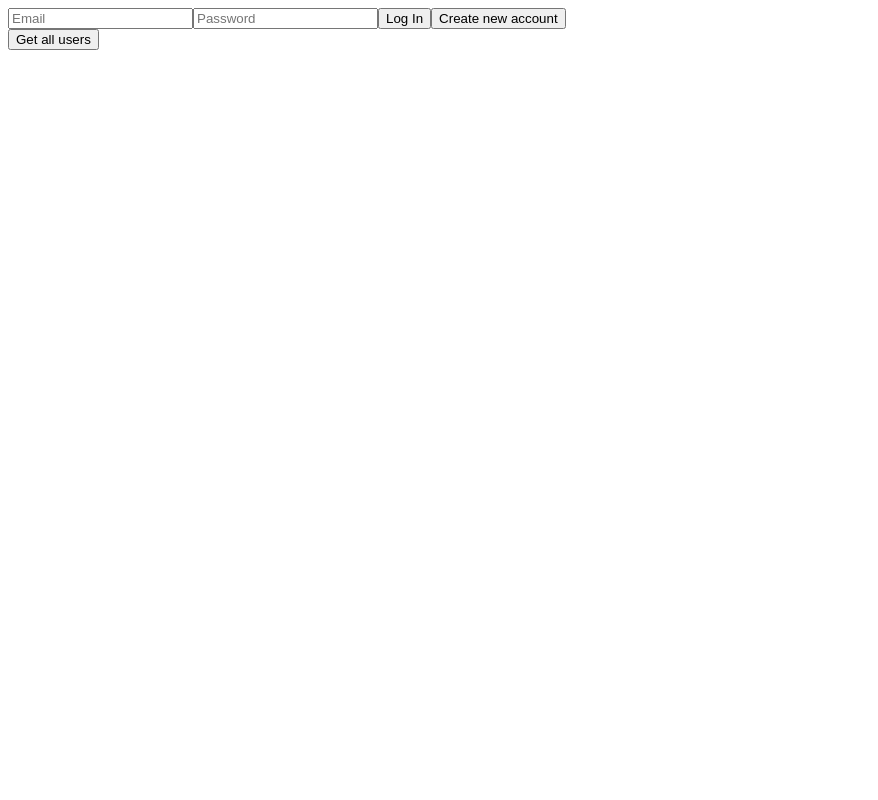
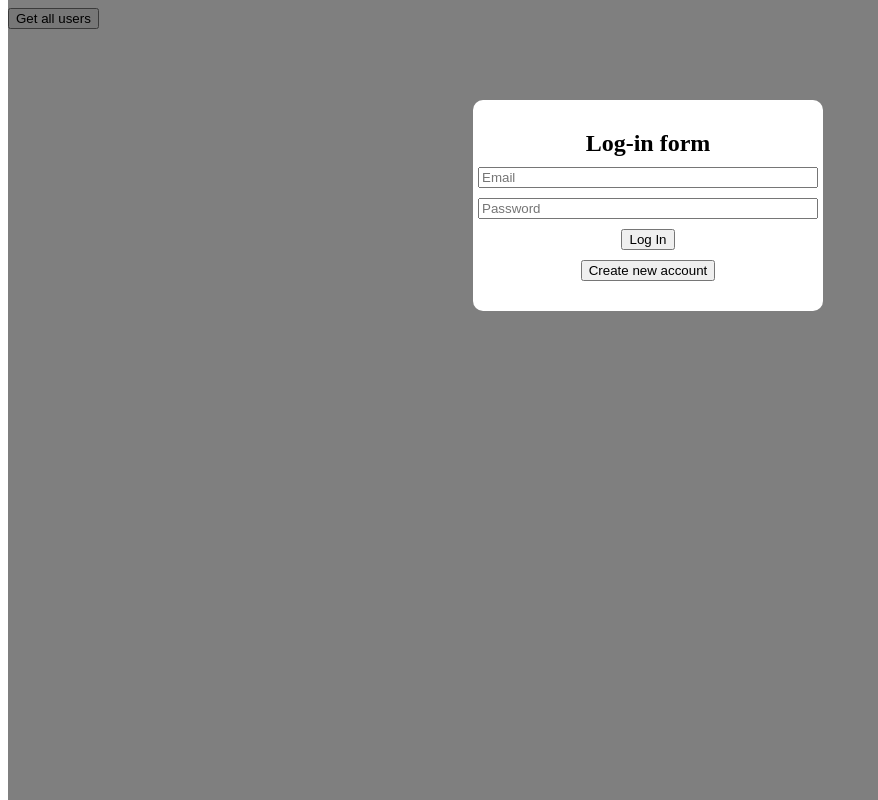
Before and after one commit to RA404/auth-mern, a React (Create React App) app in the folder client/: page / in a window 1280 px wide. Shown: the whole page, without its empty margins (0-878 px from the left). Built offline with nearby package versions, Linux system fonts and the light colour scheme.

Commit message:
a bit change register form style

```diff
--- a/client/package.json
+++ b/client/package.json
@@ -17,6 +17,8 @@
     "react": "^18.2.0",
     "react-dom": "^18.2.0",
     "react-scripts": "5.0.1",
+    "styled-component": "^2.8.0",
+    "styled-components": "^5.3.8",
     "typescript": "^4.4.2",
     "web-vitals": "^2.1.0"
   },
@@ -43,5 +45,8 @@
       "last 1 firefox version",
       "last 1 safari version"
     ]
+  },
+  "devDependencies": {
+    "@types/styled-components": "^5.1.26"
   }
 }
--- a/client/src/components/LoginForm.tsx
+++ b/client/src/components/LoginForm.tsx
@@ -1,30 +1,80 @@
 import React, { FC, useContext, useState } from "react";
 import { Context } from "../index";
 import { observer } from "mobx-react-lite";
+import CSS from "csstype";
 
 const LoginForm: FC = () => {
   const [email, setEmail] = useState<string>("");
   const [password, setPassword] = useState<string>("");
   const { store } = useContext(Context);
 
+  const formContainer: CSS.Properties = {
+    display: "flex",
+    flexDirection: "column",
+    justifyContent: "center",
+    alignItems: "center",
+    width: "350px",
+    margin: "100px auto",
+    boxSizing: "border-box",
+    background: "white",
+    borderRadius: "10px",
+    padding: "25px 0",
+  };
+
+  const formHeader: CSS.Properties = {
+    boxSizing: "border-box",
+    width: "350px",
+    margin: "5px",
+    textAlign: "center",
+  };
+
+  const formInput: CSS.Properties = {
+    boxSizing: "border-box",
+    width: "340px",
+    margin: "5px",
+  };
+
+  const formButton: CSS.Properties = {
+    boxSizing: "border-box",
+    margin: "5px",
+  };
+
+  const formOverlay: CSS.Properties = {
+    top: 0,
+    position: "fixed",
+    width: "100%",
+    height: "100%",
+    background: "rgba(0, 0, 0, 0.5)",
+  };
+
   return (
-    <div>
+    <div style={formOverlay}>
+      <div style={formContainer}>
+        <h2 style={formHeader}>Log-in form</h2>
         <input
+          style={formInput}
           value={email}
           type="text"
           placeholder="Email"
           onChange={(e) => setEmail(e.target.value)}
         />
         <input
+          style={formInput}
           value={password}
           type="password"
           placeholder="Password"
           onChange={(e) => setPassword(e.target.value)}
         />
-      <button onClick={() => store.login(email, password)}>Log In</button>
-      <button onClick={() => store.registration(email, password)}>
+        <button style={formButton} onClick={() => store.login(email, password)}>
+          Log In
+        </button>
+        <button
+          style={formButton}
+          onClick={() => store.registration(email, password)}
+        >
           Create new account
         </button>
+      </div>
     </div>
   );
 };
```
Also changed, not shown: 1 other file (tests, documents, lock files or other folders). Lines whose indentation alone changed are shown as unchanged.
